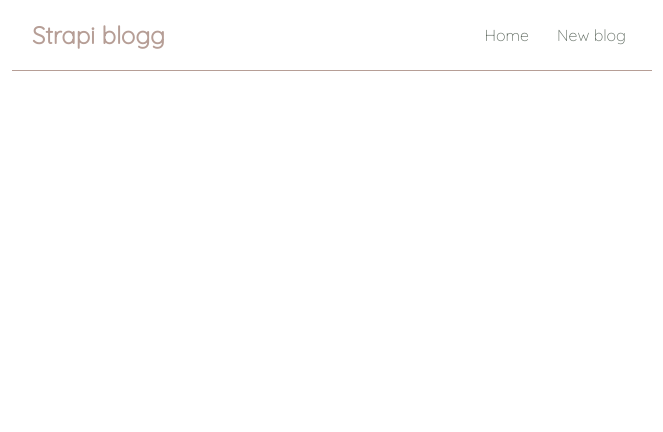
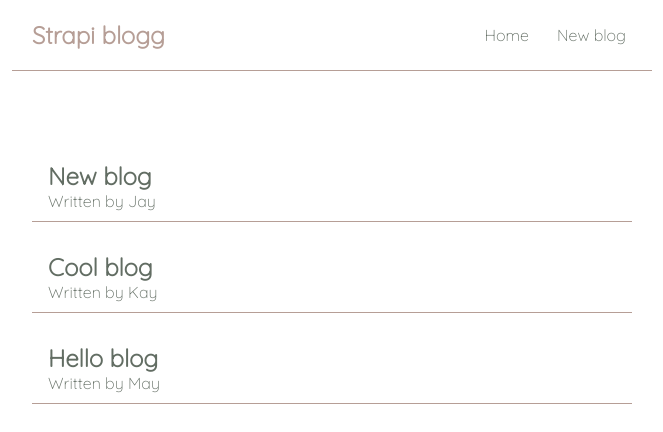
Before and after one commit to KarenJoo/strapi-demo, a React (Create React App) app: page / in a window 1280 px wide. Shown: the top 432 px of the page, without its empty margins (308-971 px from the left). Built offline with nearby package versions, Linux system fonts and the light colour scheme.

Commit message:
adds bloglists, styling

```diff
--- a/src/Home.js
+++ b/src/Home.js
@@ -3,20 +3,20 @@ import { useState } from 'react';
 const Home = () => {
     const [blogs, setBlogs] = useState([
         { title: 'New blog', body: 'lorem ipsum..', author: 'Jay', id: 1 },
-        { title: 'New blog', body: 'lorem ipsum..', author: 'Kay', id: 2 },
-        { title: 'New blog', body: 'lorem ipsum..', author: 'May', id: 3 }
-
+        { title: 'Cool blog', body: 'lorem ipsum..', author: 'Kay', id: 2 },
+        { title: 'Hello blog', body: 'lorem ipsum..', author: 'May', id: 3 }
     ]);
 
     return (
         <div className="home">
             {blogs.map((blog) => {
-                <div className="blog-preview" key={blog.id}>
-                    <h2>{blog.title}</h2>
-                    <p>Written by {blog.author} </p>
-                </div>
+                return (
+                    <div className="blog-preview" key={blog.id}>
+                        <h2>{blog.title}</h2>
+                        <p>Written by {blog.author} </p>
+                    </div>
+                );
             })}
-
         </div>
     );
 }
--- a/src/index.css
+++ b/src/index.css
@@ -45,6 +45,13 @@
   padding: 20px;
 }
 
+/* blog list */
 .blog-preview {
   padding: 10px 16px;
+  margin: 20px 0;
+  border-bottom: 1px solid #B69E96;
 }
+
+.blog-preview:hover {
+  font-size: 18px;
+}
```
